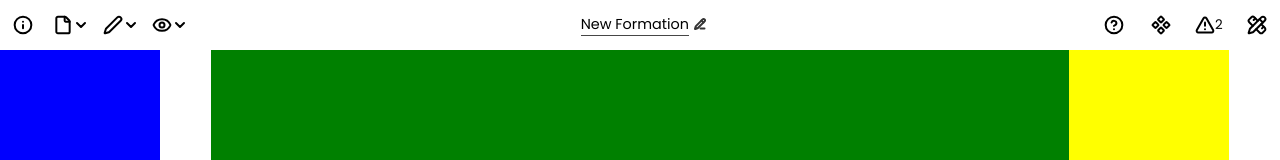
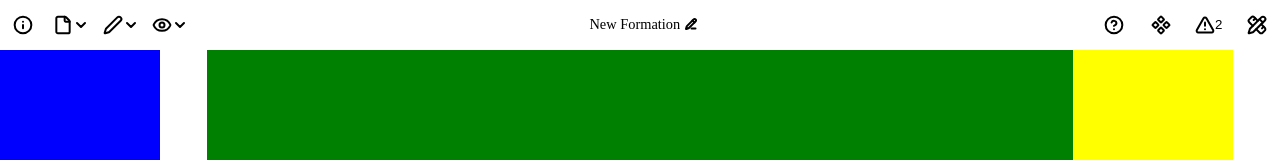
Before and after one commit to LittleKitacho/formation, a SvelteKit app: page / in a window 1280 px wide. Shown: the top 160 px of the page. Built offline with nearby package versions, Linux system fonts and the light colour scheme.

Commit message:
Move global.css

```diff
--- a/src/app.html
+++ b/src/app.html
@@ -1,13 +1,15 @@
 <!DOCTYPE html>
 <html lang="en">
+
 <head>
 	<meta charset="utf-8" />
 	<link rel="icon" href="%sveltekit.assets%/favicon.png" />
-		<link rel="stylesheet" href="%sveltekit.assets%/global.css" />
 	<meta name="viewport" content="width=device-width" />
 	%sveltekit.head%
 </head>
+
 <body data-sveltekit-preload-data="hover" style="margin: 0; background-color: var(--surface, white);">
 	<div style="display: contents">%sveltekit.body%</div>
 </body>
+
 </html>
--- a/static/global.css
+++ b/src/routes/global.css
@@ -1,6 +1,11 @@
 @import url('https://fonts.googleapis.com/css2?family=Poppins&display=swap');
 
 * {
+	box-sizing: border-box;
+	font-family: Poppins, sans-serif;
+}
+
+:root {
 	--surface: white;
 	--surface-tint: rgb(255, 198, 198);
 	--content: black;
@@ -9,12 +14,12 @@
 	--primary: rgb(255, 52, 52);
 	--primary-highlight: rgb(255, 61, 61);
 	--primary-content: white;
-	--shadow: rgba(70, 70, 70, 0.65);
-
-	font-family: Poppins, sans-serif;
+	--shadow: rgba(56, 17, 17, 0.5);
+	--tooltip: rgb(52, 52, 52);
+	--tooltip-content: white;
 }
 @media (prefers-color-scheme: dark) {
-	* {
+	:root {
 		--surface: rgb(18, 18, 18);
 		--surface-tint: rgb(97, 15, 15);
 		--content: white;
```
Lines whose indentation alone changed are shown as unchanged.
